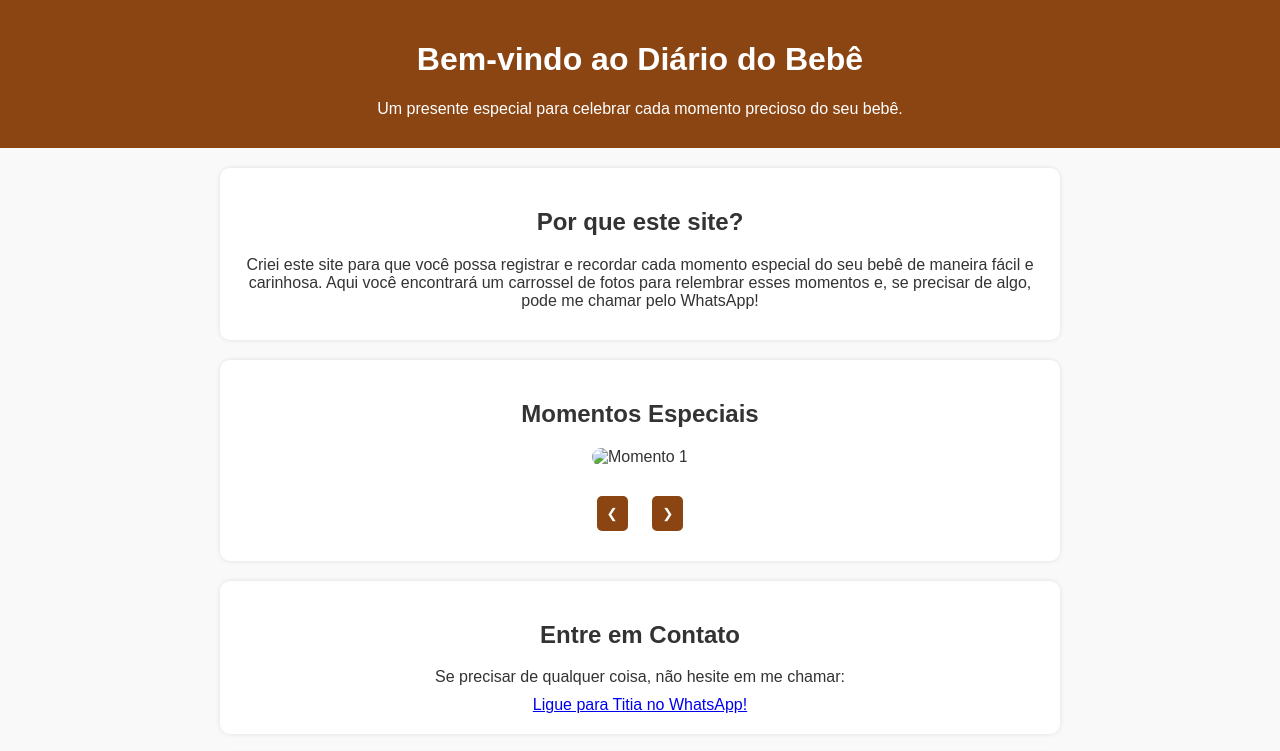
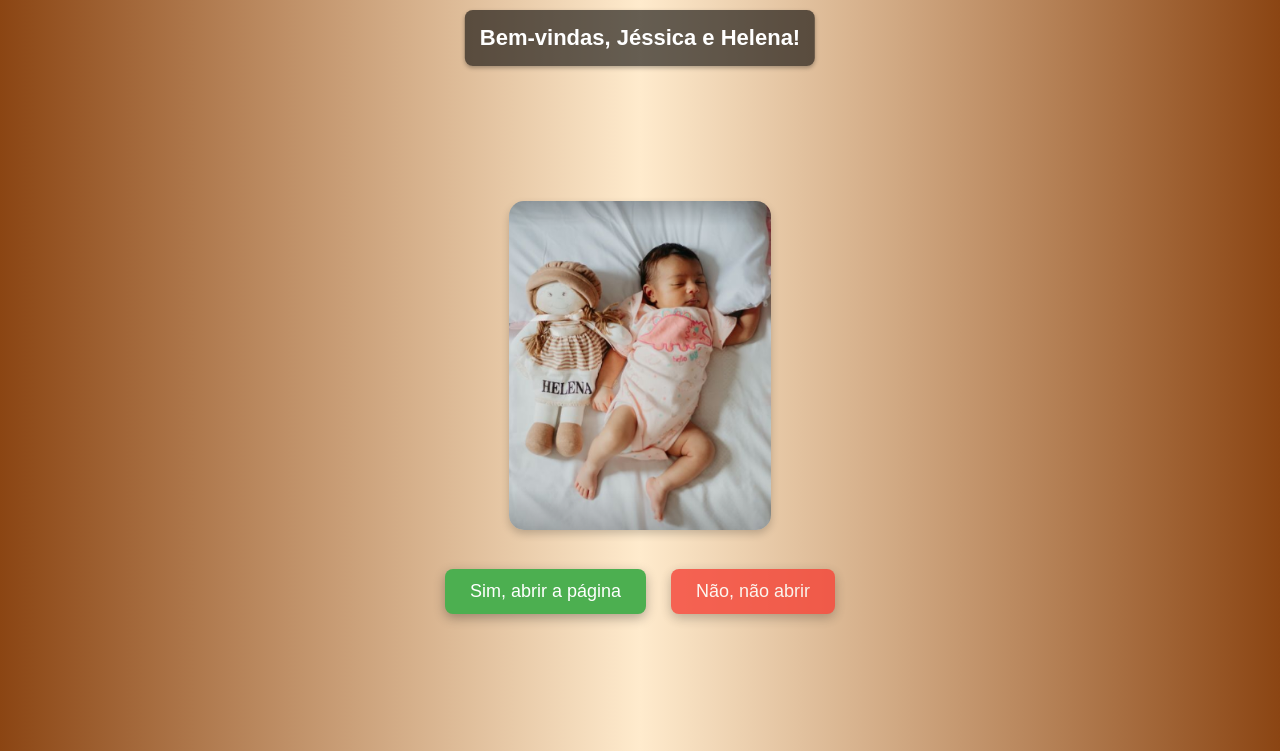
Before and after one commit to ligiakaylanne/QRCODE, a plain HTML site: page index.html in a window 1280 px wide. Shown: the top 751 px of the page. Drawn offline with Linux system fonts and the light colour scheme.

Commit message:
atualização

```diff
--- a/index.html
+++ b/index.html
@@ -5,72 +5,106 @@
     <meta name="viewport" content="width=device-width, initial-scale=1.0">
     <title>Bem-vindo ao Diário do Bebê</title>
     <link rel="stylesheet" href="style.css">
+    <style>
+        body {
+            display: flex;
+            flex-direction: column;
+            align-items: center;
+            justify-content: center;
+            height: 100vh;
+            margin: 0;
+            background: linear-gradient(to right, #8b4513, #ffebcd, #8b4513); /* Gradiente de fundo */
+            text-align: center;
+            font-family: 'Arial', sans-serif; /* Fonte mais moderna */
+        }
+        .photo-container {
+            position: relative;
+            display: inline-block;
+            margin-top: 20px;
+            animation: fadeIn 1s ease-in-out; /* Animação de entrada da foto */
+        }
+        img {
+            width: 80%;
+            max-width: 400px;
+            border-radius: 15px;
+            box-shadow: 0 4px 8px rgba(0, 0, 0, 0.2); /* Sombra na imagem */
+            transition: transform 0.3s; /* Transição suave no hover */
+        }
+        img:hover {
+            transform: scale(1.05); /* Efeito de zoom ao passar o mouse */
+        }
+        .photo-title {
+            position: absolute;
+            top: 10px; /* Ajusta a posição para cima */
+            left: 50%;
+            transform: translateX(-50%);
+            background-color: rgba(0, 0, 0, 0.6); /* Cor de fundo mais escura para contraste */
+            color: white;
+            padding: 15px;
+            border-radius: 8px;
+            font-size: 22px; /* Tamanho da fonte aumentado */
+            font-weight: bold;
+            box-shadow: 0 2px 4px rgba(0, 0, 0, 0.3); /* Sombra no título */
+            animation: fadeIn 1s ease-in-out; /* Animação de entrada do título */
+        }
+        .buttons {
+            margin-top: 30px;
+            display: flex;
+            justify-content: center;
+            gap: 15px; /* Espaço entre os botões */
+            animation: fadeIn 1.5s ease-in-out; /* Animação de entrada dos botões */
+        }
+        button {
+            padding: 12px 25px;
+            font-size: 18px;
+            margin: 5px;
+            border: none;
+            border-radius: 8px;
+            cursor: pointer;
+            transition: background-color 0.3s, transform 0.3s, box-shadow 0.3s;
+            box-shadow: 0 4px 12px rgba(0, 0, 0, 0.3); /* Sombra nos botões */
+        }
+        .yes-button {
+            background-color: #4CAF50;
+            color: white;
+        }
+        .yes-button:hover {
+            background-color: #45a049;
+            transform: scale(1.05); /* Efeito de zoom ao passar o mouse */
+        }
+        .no-button {
+            background-color: #f44336;
+            color: white;
+            cursor: not-allowed;
+            opacity: 0.8; /* Torna o botão visualmente desativado */
+            animation: shake 1s infinite; /* Animação de balançar */
+        }
+        .no-button:hover {
+            background-color: #d32f2f; /* Mantém a cor ao passar o mouse */
+        }
+        @keyframes shake {
+            0% { transform: translateX(0); }
+            25% { transform: translateX(-15px); }
+            50% { transform: translateX(0); }
+            75% { transform: translateX(15px); }
+            100% { transform: translateX(0); }
+        }
+        @keyframes fadeIn {
+            from { opacity: 0; }
+            to { opacity: 1; }
+        }
+    </style>
 </head>
 <body>
-    <header>
-        <h1>Bem-vindo ao Diário do Bebê</h1>
-        <p>Um presente especial para celebrar cada momento precioso do seu bebê.</p>
-    </header>
+    <div class="photo-title">Bem-vindas, Jéssica e Helena!</div>
 
-    <!-- Mensagem do Site -->
-    <section id="mensagem">
-        <h2>Por que este site?</h2>
-        <p>Criei este site para que você possa registrar e recordar cada momento especial do seu bebê de maneira fácil e carinhosa. Aqui você encontrará um carrossel de fotos para relembrar esses momentos e, se precisar de algo, pode me chamar pelo WhatsApp!</p>
-    </section>
+    <div class="photo-container">
 
-    <!-- Carrossel de Fotos -->
-    <section id="carrossel">
-        <h2>Momentos Especiais</h2>
-        <div class="carousel">
-            <div class="carousel-slide">
-                <img src="foto1.jpg" alt="Momento 1">
-            </div>
-            <div class="carousel-slide">
-                <img src="foto2.jpg" alt="Momento 2">
-            </div>
-            <div class="carousel-slide">
-                <img src="foto3.jpg" alt="Momento 3">
-            </div>
-        </div>
-        <button class="prev" onclick="prevSlide()">❮</button>
-        <button class="next" onclick="nextSlide()">❯</button>
-    </section>
-
-    <!-- Contato via WhatsApp -->
-    <section id="contato">
-        <h2>Entre em Contato</h2>
-        <p>Se precisar de qualquer coisa, não hesite em me chamar:</p>
-        <a href="https://wa.me/5511999999999" target="_blank">Ligue para Titia no WhatsApp!</a>
-    </section>
-
-    <!-- Vídeos e Áudios -->
-    <section id="media">
-        <h2>Vídeos e Áudios</h2>
-        <div class="media-container">
-            <h3>Mensagem de Família</h3>
-            <video controls>
-                <source src="video-familia.mp4" type="video/mp4">
-                Seu navegador não suporta a tag de vídeo.
-            </video>
-            <audio controls>
-                <source src="audio-mensagem.mp3" type="audio/mp3">
-                Seu navegador não suporta a tag de áudio.
-            </audio>
-        </div>
-    </section>
-
-    <!-- Mensagens de Apoio -->
-    <section id="apoio">
-        <h2>Palavras de Apoio</h2>
-        <div class="apoio-container">
-            <p><strong>Quando se sentir cansada:</strong> "Lembre-se de que você é incrível e está fazendo um trabalho maravilhoso. Tire um tempo para si mesma sempre que precisar e saiba que há pessoas ao seu redor prontas para ajudar."</p>
-            <p><strong>Quando se sentir triste:</strong> "Seja gentil consigo mesma. Às vezes, os dias podem ser difíceis, mas não se esqueça de que cada dia é uma nova oportunidade. Em tudo daí graças!"</p>
-        </div>
-    </section>
-
-    <footer>
-        <p>Feito com carinho por sua titia, Lígia!</p>
-    </footer>
+        <img src="img/Helena.png" alt="Foto do Bebê">
+    </div>
+    <div class="buttons">
+        <a href="pag-principal.html"><button class="yes-button">Sim, abrir a página</button></a>
+        <button class="no-button" disabled>Não, não abrir</button>
+    </div>
 </body>
-<script src="script.js"></script>
 </html>
--- a/script.js
+++ b/script.js
@@ -3,7 +3,7 @@ const slides = document.querySelectorAll('.carousel-slide');
 
 function showSlide(index) {
     slides.forEach((slide, i) => {
-        slide.style.display = i === index ? 'block' : 'none';
+        slide.style.transform = `translateX(-${index * 100}%)`;
     });
 }
 
--- a/style.css
+++ b/style.css
@@ -11,6 +11,7 @@ header {
     background-color: #8b4513; /* Marrom escuro */
     color: #ffffff;
     padding: 20px;
+    border-bottom: 5px solid #6f3f1a; /* Borda sutil */
 }
 
 section {
@@ -18,21 +19,31 @@ section {
     padding: 20px;
     background-color: #ffffff; /* Fundo branco */
     border-radius: 10px;
-    box-shadow: 0 0 5px rgba(0, 0, 0, 0.1);
-    max-width: 800px;
+    box-shadow: 0 0 10px rgba(0, 0, 0, 0.1);
+    max-width: 900px;
     margin-left: auto;
     margin-right: auto;
 }
 
-.carousel {
+h2 {
+    color: #8b4513; /* Marrom escuro */
+}
+
+#carrossel {
     position: relative;
     overflow: hidden;
     max-width: 100%;
     margin: 20px auto;
 }
 
+.carousel {
+    display: flex;
+    transition: transform 0.5s ease;
+}
+
 .carousel-slide {
-    display: none;
+    min-width: 100%;
+    box-sizing: border-box;
 }
 
 .carousel-slide img {
@@ -44,10 +55,11 @@ button {
     background-color: #8b4513; /* Marrom escuro */
     color: white;
     border: none;
-    padding: 10px;
-    margin: 10px;
+    padding: 10px 20px;
     cursor: pointer;
     border-radius: 5px;
+    font-size: 1.2em;
+    transition: background-color 0.3s ease;
 }
 
 button:hover {
@@ -60,7 +72,7 @@ button:hover {
 }
 
 .media-container {
-    max-width: 800px;
+    max-width: 900px;
     margin: 0 auto;
 }
 
@@ -77,7 +89,7 @@ video, audio {
 }
 
 .apoio-container {
-    max-width: 800px;
+    max-width: 900px;
     margin: 0 auto;
     text-align: left;
 }
@@ -90,4 +102,5 @@ footer {
     background-color: #8b4513;
     color: #ffffff;
     padding: 10px;
+    border-top: 5px solid #6f3f1a; /* Borda sutil */
 }
```
Also changed, not shown: pag-principal.html (added, +77 -0 lines), img/Helena.png (added).
